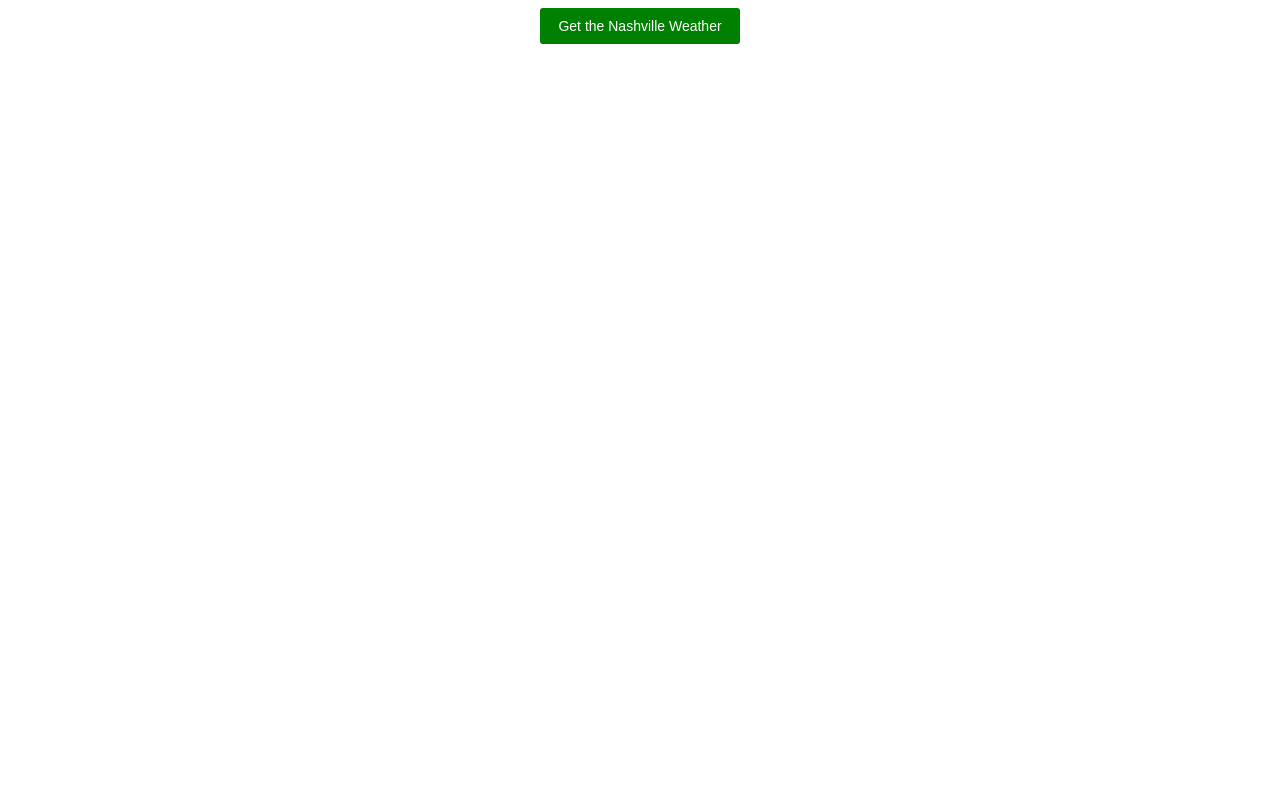
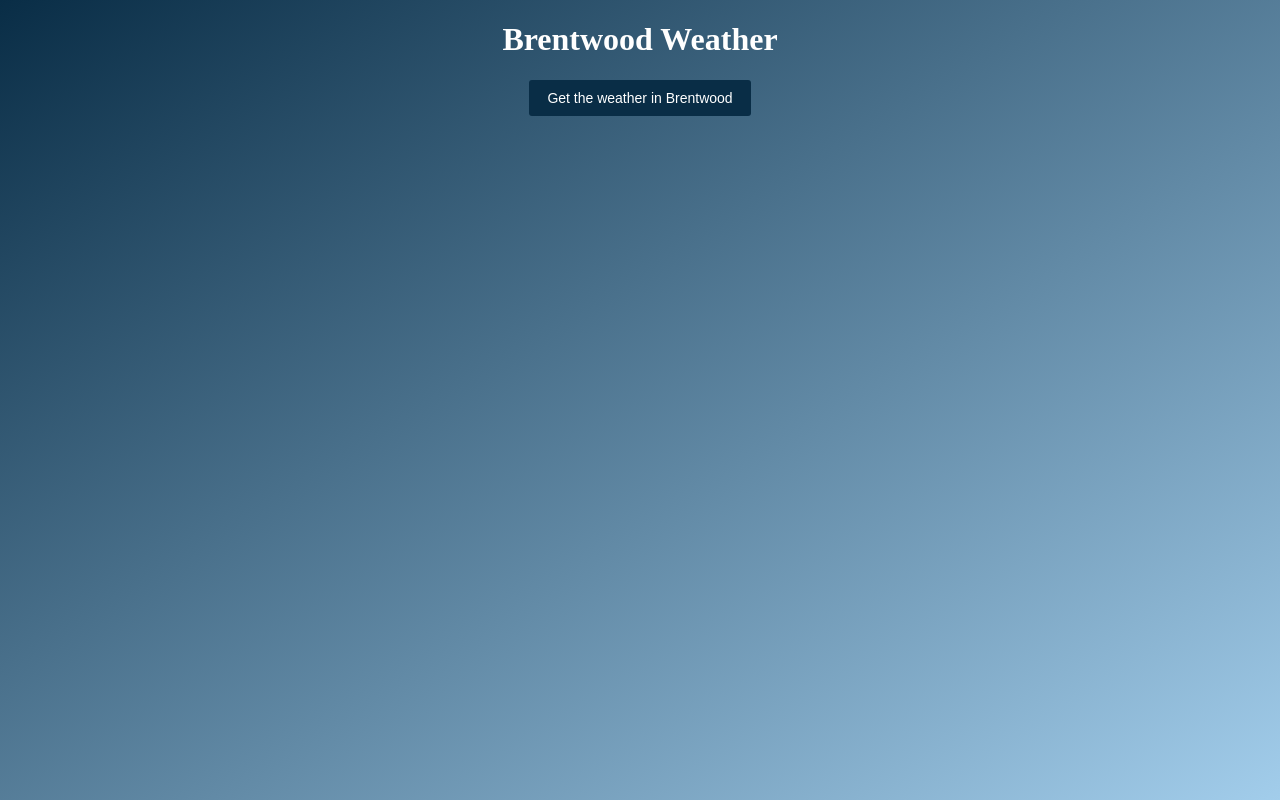
Before and after one commit to kjplunkett/freightwise-programming-test, a plain HTML site: page index.html in a window 1280 px wide. Drawn offline with nearby package versions, Linux system fonts and the light colour scheme.

Commit message:
style: add some styles and basic spacing with flexbox layout to the page

```diff
--- a/index.html
+++ b/index.html
@@ -62,6 +62,9 @@
                 // which led to this.setResults() having no effect
                 // FIX: We know only 1 DOM node will have the class name 'test-results' so get the 0th item
                 this.testResults = document.getElementsByClassName('test-results')[0];
+
+                // Reference the DOM node we need to render error results into
+                this.errorResults = document.getElementsByClassName('error-results')[0];
             }
 
             async run() {
@@ -132,8 +135,7 @@
              * @param {String} message error message from failure to get weather data
              */
             setError(message) {
-                // TODO: Format the error
-                this.testResults.innerHTML = (message || '').toString();
+                this.errorResults.innerHTML = `An error occurred getting weather data: ${message}` || '';
             }
 
             /**
@@ -141,13 +143,49 @@
              * @param {String} results weather data description
              */
             setResults(results) {
-                // TODO: Format the results
-                this.testResults.innerHTML = (results || '').toString();
+                this.testResults.innerHTML = `Currently ${results}` || '';
             }
         }
     </script>
 
     <style>
+        html {
+            height: 100%;
+        }
+
+        body {
+            width: 100%;
+            margin: 0;
+            display: flex;
+            flex-direction: column;
+            align-items: center;
+            justify-content: center;
+            background: linear-gradient(to left top, #a2cdeb, #092d46);
+        }
+
+        header {
+            color: #ffffff;
+        }
+
+        main {
+            display: flex;
+            flex-direction: column;
+            justify-content: space-between;
+            gap: 1em;
+        }
+
+        .test-results {
+            font-weight: bolder;
+            text-align: center;
+            color: #ffffff;
+        }
+
+        .error-results {
+            font-weight: lighter;
+            text-align: center;
+            color: black;
+        }
+
         .button-container {
             text-align: center;
         }
@@ -155,8 +193,8 @@
         .button-container > button {
             margin: 0;
             padding: 10px 18px;
-            color: white;
-            background-color: #008000;
+            color: #fff;
+            background-color: #092d46;
             border: none;
             border-radius: 3px;
             transition: all 200ms ease-in-out;
@@ -164,20 +202,29 @@
         }
 
         .button-container > button:hover {
-            background-color: #00A000;
+            background-color: #a2cdeb;
         }
 
         .button-container > button:active {
-            background-color: #006000;
+            background-color: #092d46;
         }
     </style>
 
     <script src="https://unpkg.com/axios/dist/axios.min.js"></script>
 </head>
 <body>
-    <div class="test-results"></div>
+    <header>
+        <h1>Brentwood Weather</h1>
+    </header>
 
-    <div class="button-container"></div>
+    <main>
+        <div class="button-container"></div>
+        <div class="test-results"></div>
+    </main>
+
+    <footer>
+        <div class="error-results"></div>
+    </footer>
 
     <script>
         'use strict';
@@ -193,7 +240,7 @@
             let testButton = document.createElement('button');
 
             testButton.type = 'button';
-            testButton.innerText = 'Get the Nashville Weather';
+            testButton.innerText = 'Get the weather in Brentwood';
             testButton.onclick = () => test.run();
 
             context.appendChild(testButton);
```
Also changed, not shown: 1 other file.
